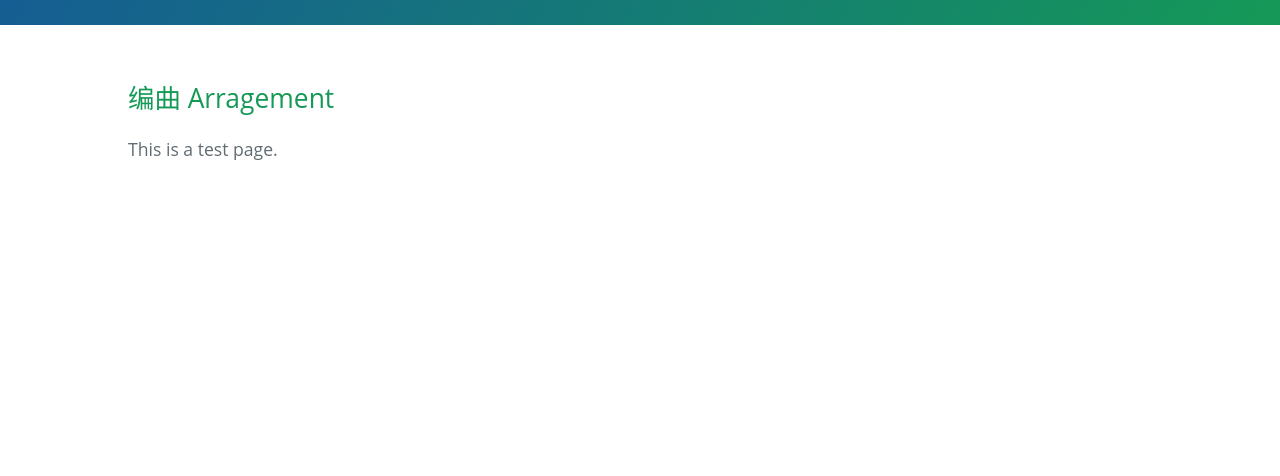
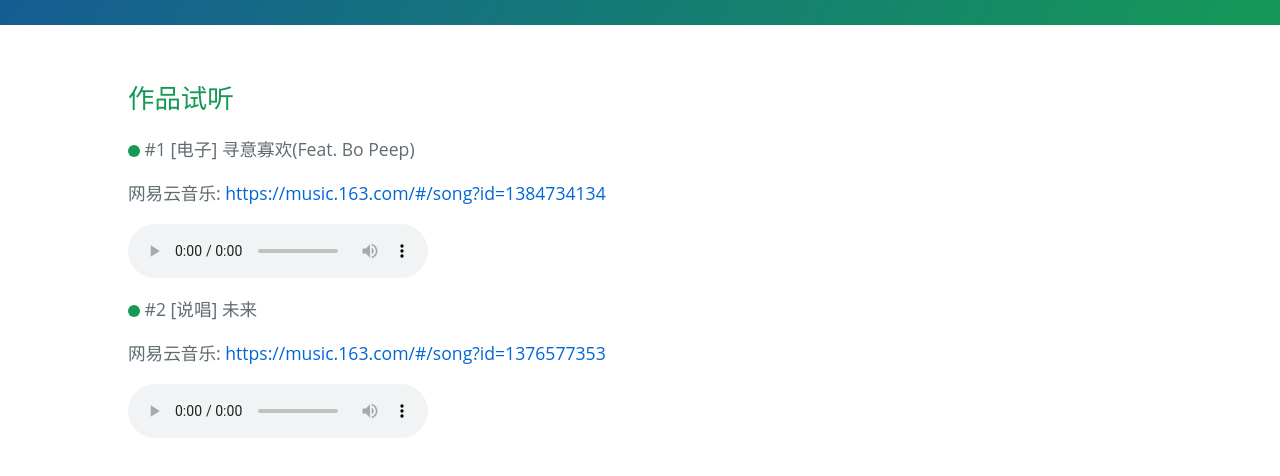
Before and after one commit to CDYOfficial/cdyofficial.github.io, a plain HTML site: page index.html in a window 1280 px wide. Shown: the part 230-706 px from the top of the page. Drawn offline with Linux system fonts and the light colour scheme.

Commit message:
add audio

```diff
--- a/index.css
+++ b/index.css
@@ -3,6 +3,10 @@ body {
   font-family: "Open Sans", "Helvetica Neue", Helvetica, Arial, sans-serif;
   font-size: 16px;
   line-height: 1.5;
+}
+a {
+  color: #0366d6;
+  text-decoration: none;
 }
 .header {
   color: #ffffff;
@@ -34,3 +38,12 @@ p {
   line-height: 1.5;
   color: #606c71;
 }
+.c-point {
+  background-color: #159957;
+  position: relative;
+  top: 1px;
+  display: inline-block;
+  width: 12px;
+  height: 12px;
+  border-radius: 50%;
+}
--- a/index.html
+++ b/index.html
@@ -12,8 +12,13 @@
     </div>
     <div class="main-content">
       <div class="inf">
-        <h2 class="inf-title">编曲 Arragement</h2>
-        <p>This is a test page.</p>
+        <h2 class="inf-title">作品试听</h2>
+        <p><span class="c-point"></span> #1 [电子] 寻意寡欢(Feat. Bo Peep)</p>
+        <p>网易云音乐: <a href="https://music.163.com/#/song?id=1384734134">https://music.163.com/#/song?id=1384734134</a></p>
+        <audio src="1.m4a" controls="controls"></audio>
+        <p><span class="c-point"></span> #2 [说唱] 未来</p>
+        <p>网易云音乐: <a href="https://music.163.com/#/song?id=1376577353">https://music.163.com/#/song?id=1376577353</a></p>
+        <audio src="2.m4a" controls="controls"></audio>
       </div>
     </div>
   </body>
```
Also changed, not shown: 2 other files.
